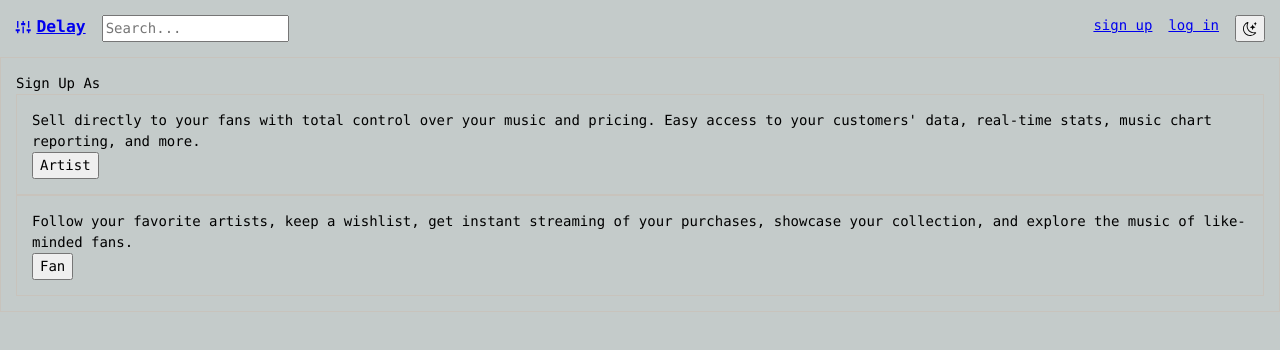
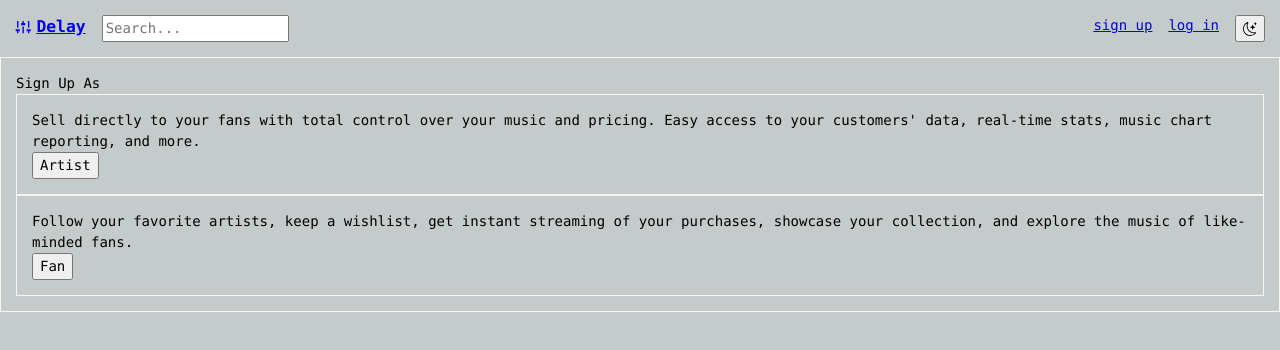
Before and after one commit to AlessiaPiscopo/SoundWave, a React (Create React App) app in the folder client/: page /signup in a window 1280 px wide. Shown: the top 350 px of the page. Built offline with nearby package versions, Linux system fonts and the light colour scheme.

Commit message:
change branch

```diff
--- a/client/src/App.js
+++ b/client/src/App.js
@@ -7,7 +7,7 @@ import SignUp from "./pages/SignUp";
 import LogIn from "./pages/LogIn";
 import Profile from "./pages/Profile";
 import Artist from "./pages/Artist";
-import NavBar from "./components/NavBar/NavBar";
+import FanNavBar from "./components/NavBar/FanNavBar";
 import ArtistDashboard from "./pages/ArtistDashboard";
 
 const App = () => {
@@ -15,7 +15,7 @@ const App = () => {
     <>
       <BrowserRouter>
         <GlobalStyles />
-        <NavBar />
+        <FanNavBar />
         <Routes>
           <Route exact path="/" element={<Homepage />} />
           <Route exact path="/dashboard" element={<Dashboard />} />
--- a/client/src/components/NavBar/NavBar.js
+++ b/client/src/components/NavBar/FanNavBar.js
@@ -6,7 +6,7 @@ import { RiSoundModuleFill } from "react-icons/ri";
 import { ThemeContext } from "../../context/ThemeContext";
 import { BsSun, BsMoonStars } from "react-icons/bs";
 
-const NavBar = () => {
+const FanNavBar = () => {
   const { toggleTheme, lightTheme } = useContext(ThemeContext);
 
   return (
@@ -58,4 +58,4 @@ const Nav = styled.div`
 
 const StyledNavLink = styled(NavLink)``;
 
-export default NavBar;
+export default FanNavBar;
--- a/client/src/components/StyledElements/Container.js
+++ b/client/src/components/StyledElements/Container.js
@@ -1,7 +1,7 @@
 import styled from "styled-components";
 
 const Container = styled.div`
-  border: 1px solid var(--color-light);
+  border: 1px solid whitesmoke;
   padding: 15px;
 `;
 
--- a/client/src/pages/ArtistDashboard.js
+++ b/client/src/pages/ArtistDashboard.js
@@ -1,7 +1,9 @@
+import Container from "../components/StyledElements/Container";
+
 const ArtistDashboard = () => {
   return (
     <>
-      <div>Artist Dashboard</div>
+      <Container>Artist Dashboard</Container>
     </>
   );
 };
```
Also changed, not shown: 1 other file (tests, documents, lock files or other folders).
